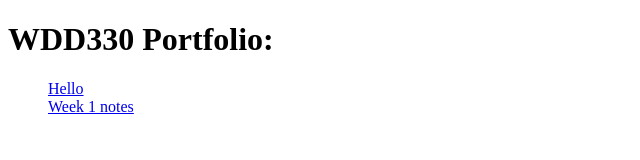
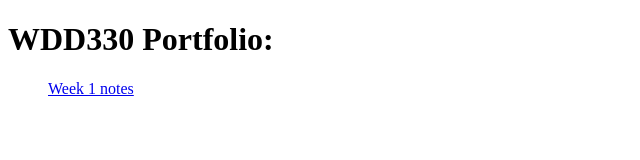
Before and after one commit to santiagotfm/WDD330, a plain HTML site: page index.html in a window 1280 px wide. Shown: the whole page, without its empty margins (0-640 px from the left). Drawn offline with Linux system fonts and the light colour scheme.

Commit message:
Update index.html

```diff
--- a/index.html
+++ b/index.html
@@ -13,7 +13,7 @@
     <h1>WDD330 Portfolio:</h1>
     <nav>
         <ul>
-            <a href="week1/index.html">Hello</a>
+
         </ul>
     </nav>
     <script src="scripts/index.js"></script>
```
